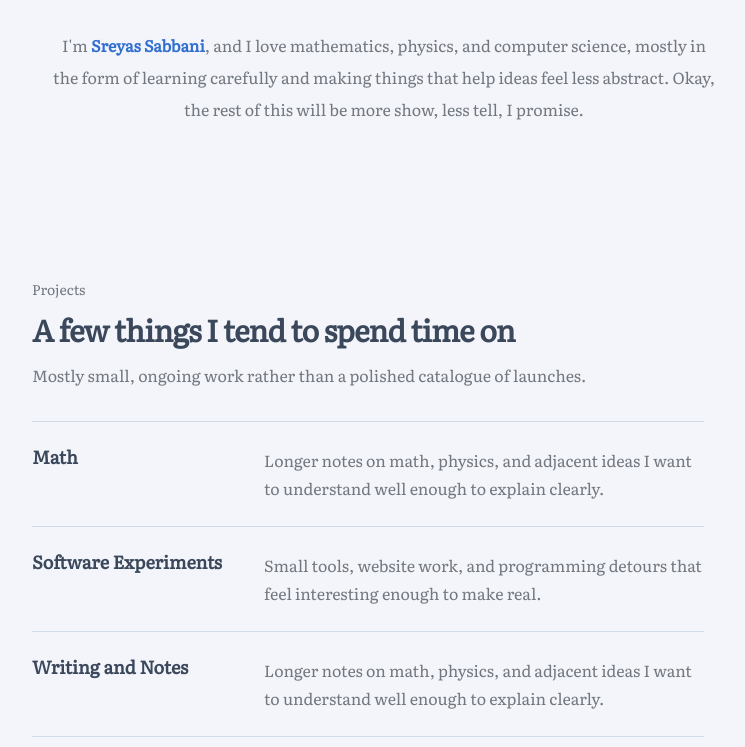
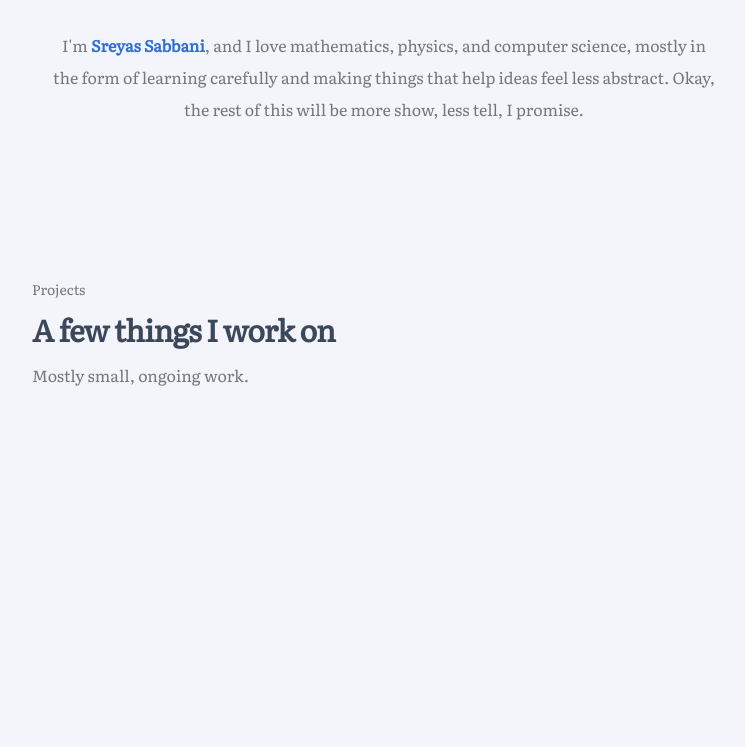
Before and after one commit to sreyassabbani/sreyassabbani.github.io, an Astro site: page /about in a window 1280 px wide. Shown: the part 385-1132 px from the top of the page, without its empty margins (256-1001 px from the left). After the commit the page ends 854 px from the top, so only its background shows below. Built offline with nearby package versions, Linux system fonts and the light colour scheme; Astro itself is replaced by a stand-in of ours; a web font is replaced by a local one.

Commit message:
copy: simplify home and about pages

```diff
--- a/src/pages/about.astro
+++ b/src/pages/about.astro
@@ -14,11 +14,6 @@ const projectAreas = [
         description:
             "Small tools, website work, and programming detours that feel interesting enough to make real.",
     },
-    {
-        title: "Writing and Notes",
-        description:
-            "Longer notes on math, physics, and adjacent ideas I want to understand well enough to explain clearly.",
-    },
 ];
 ---
 
@@ -27,7 +22,9 @@ const projectAreas = [
     description="More about Sreyas Sabbani and the kinds of projects he spends time on."
 >
     <section class="mx-auto w-full max-w-3xl">
-    <section class="flex min-h-[26rem] flex-col items-center justify-center gap-6 py-8 text-center sm:min-h-[30rem] sm:gap-8 sm:py-12 md:min-h-[34rem]">
+        <section
+            class="flex min-h-[26rem] flex-col items-center justify-center gap-6 py-8 text-center sm:min-h-[30rem] sm:gap-8 sm:py-12 md:min-h-[34rem]"
+        >
             <ProfilePortrait
                 size="lg"
                 className="gap-3"
@@ -36,41 +33,49 @@ const projectAreas = [
             />
 
             <div class="w-full max-w-2xl space-y-4 px-1">
-        <p class="text-[0.98rem] leading-7 text-muted-foreground sm:text-base sm:leading-8">
-          I'm <strong class="text-primary">Sreyas Sabbani</strong>, and I love mathematics, physics, and computer science, mostly in the
-          form of learning carefully and making things that help ideas feel less
-          abstract. Okay, the rest of this will be more show, less tell, I promise.
+                <p
+                    class="text-[0.98rem] leading-7 text-muted-foreground sm:text-base sm:leading-8"
+                >
+                    I'm <strong class="text-primary">Sreyas Sabbani</strong>,
+                    and I love mathematics, physics, and computer science,
+                    mostly in the form of learning carefully and making things
+                    that help ideas feel less abstract. Okay, the rest of this
+                    will be more show, less tell, I promise.
                 </p>
             </div>
         </section>
 
-    <section id="projects" class="w-full space-y-4 pb-4 pt-4 sm:pb-8 sm:pt-8">
+        <section
+            id="projects"
+            class="w-full space-y-4 pb-4 pt-4 sm:pb-8 sm:pt-8"
+        >
             <div class="max-w-2xl">
                 <div class="space-y-3">
                     <p class="text-sm text-muted-foreground">Projects</p>
-          <h2 class="font-heading text-2xl font-semibold tracking-tight text-foreground sm:text-3xl">
-            A few things I tend to spend time on
+                    <h2
+                        class="font-heading text-2xl font-semibold tracking-tight text-foreground sm:text-3xl"
+                    >
+                        A few things I work on
                     </h2>
                     <p class="text-muted-foreground">
-            Mostly small, ongoing work rather than a polished catalogue of
-            launches.
+                        Mostly small, ongoing work.
                     </p>
                 </div>
 
-        <div class="mt-8 border-t border-border">
-          {
-            projectAreas.map((area) => (
-              <article class="grid gap-2 border-b border-border py-5 sm:gap-3 md:grid-cols-3 md:gap-6 md:py-6">
-                <h3 class="font-heading text-lg font-semibold text-foreground">
-                  {area.title}
-                </h3>
-                <p class="text-muted-foreground md:col-span-2">
-                  {area.description}
-                </p>
-              </article>
-            ))
-          }
-        </div>
+                <!-- <div class="mt-8 border-t border-border"> -->
+                    <!-- { -->
+                        <!-- projectAreas.map((area) => ( -->
+                            <!-- <article class="grid gap-2 border-b border-border py-5 sm:gap-3 md:grid-cols-3 md:gap-6 md:py-6"> -->
+                                <!-- <h3 class="font-heading text-lg font-semibold text-foreground"> -->
+                                    <!-- {area.title} -->
+                                <!-- </h3> -->
+                                <!-- <p class="text-muted-foreground md:col-span-2"> -->
+                                    <!-- {area.description} -->
+                                <!-- </p> -->
+                            <!-- </article> -->
+                        <!-- )) -->
+                    <!-- } -->
+                <!-- </div> -->
             </div>
         </section>
     </section>
--- a/src/pages/index.astro
+++ b/src/pages/index.astro
@@ -9,21 +9,34 @@ import Layout from "../layouts/Layout.astro";
     description={SITE_DESCRIPTION}
     variant="home"
 >
-  <section class="flex h-full min-h-0 flex-col gap-6 md:flex-row md:items-center md:gap-10">
-    <div class="flex flex-1 items-center justify-center md:w-[30%] md:flex-none">
+    <section
+        class="flex h-full min-h-0 flex-col gap-6 md:flex-row md:items-center md:gap-10"
+    >
+        <div
+            class="flex flex-1 items-center justify-center md:w-[30%] md:flex-none"
+        >
             <ProfilePortrait size="lg" className="mx-auto" />
         </div>
-    <div class="mt-auto w-full max-w-2xl space-y-4 pb-5 text-left sm:pb-6 md:mt-0 md:w-[70%] md:pb-0">
-      <h1 class="font-heading text-2xl font-semibold text-foreground sm:text-[1.95rem]">
+        <div
+            class="mt-auto w-full max-w-2xl space-y-4 pb-24 text-left sm:pb-6 md:mt-0 md:w-[70%] md:pb-0"
+        >
+            <h1
+                class="font-heading text-2xl font-semibold text-foreground sm:text-[1.95rem]"
+            >
                 hi there!
             </h1>
-      <p class="text-[0.98rem] leading-7 text-muted-foreground sm:text-base sm:leading-8">
+            <p
+                class="text-[0.98rem] leading-7 text-muted-foreground sm:text-base sm:leading-8"
+            >
                 I'm a math, physics, and CS enthusiast.
             </p>
 
-      <p class="text-[0.98rem] leading-7 text-muted-foreground sm:text-base sm:leading-8">
-        I enjoy learning and tinkering with things; this website has daily
-        struggles, occasional insights, and even some jokes I find funny 😄
+            <p
+                class="text-[0.98rem] leading-7 text-muted-foreground sm:text-base sm:leading-8"
+            >
+                I enjoy learning and tinkering with things; this website has
+                daily struggles, occasional insights, and even some jokes I find
+                funny 😄
             </p>
         </div>
     </section>
```
Lines whose indentation alone changed are shown as unchanged.
